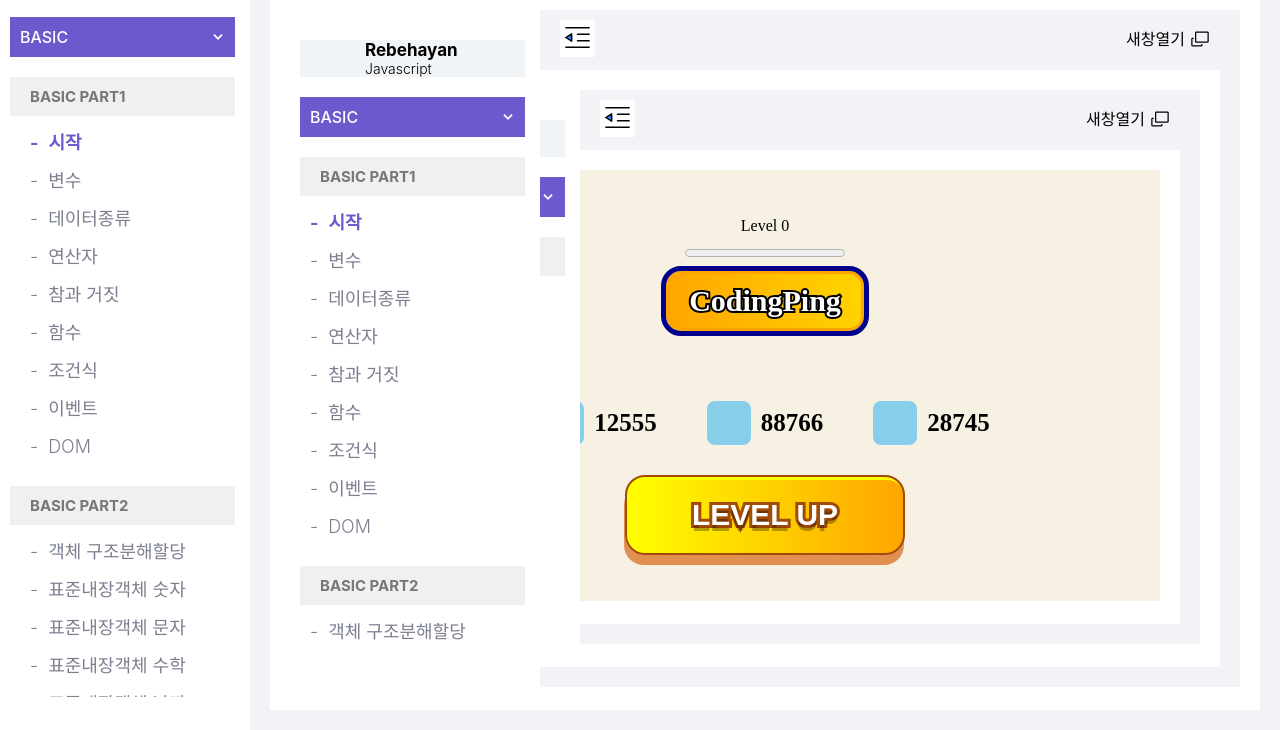
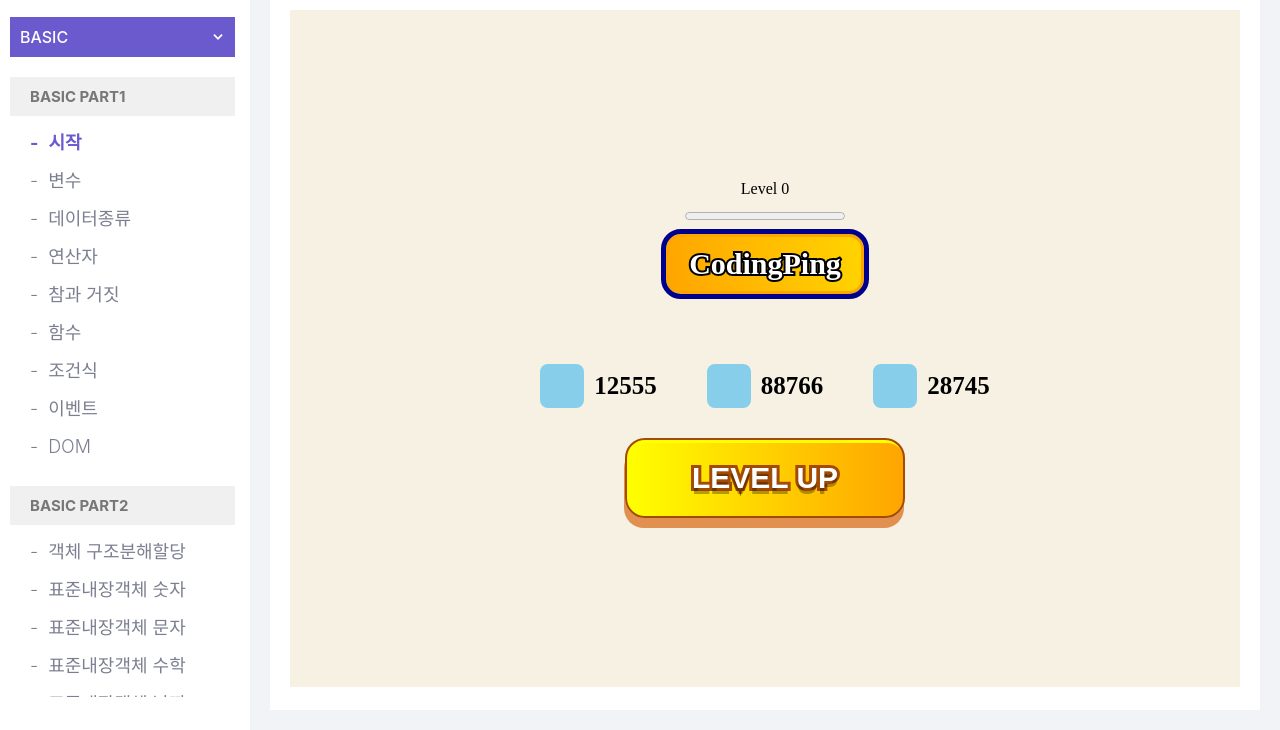
Before and after one commit to woonari/js-homework, a plain HTML site: page index.html in a window 1280 px wide. Shown: the part 70-800 px from the top of the page. Drawn offline with Linux system fonts and the light colour scheme; a web font is replaced by a local one.

Commit message:
js-homework 링크수정

```diff
--- a/assets/js/Frame.js
+++ b/assets/js/Frame.js
@@ -1,7 +1,7 @@
 export const Frame = () => {
   const currentState = sessionStorage.getItem("src");
   const frame = document.querySelector("iframe");
-  const initial = "/00Basic/01-start.html";
+  const initial = "/js-homework/00Basic/01-start.html";
 
   frame.setAttribute("src", currentState || initial);
 };
--- a/index.html
+++ b/index.html
@@ -33,7 +33,7 @@
         <button type="button" class="btn-mobile">타블렛 보기</button>
         <a href="" class="blank" target="_blank">새창열기</a>
       </article>
-      <iframe src="/js-homework/" frameborder="0" name="frame"></iframe>
+      <iframe src="" frameborder="0" name="frame"></iframe>
     </main>
   </div>
 </body>
```
